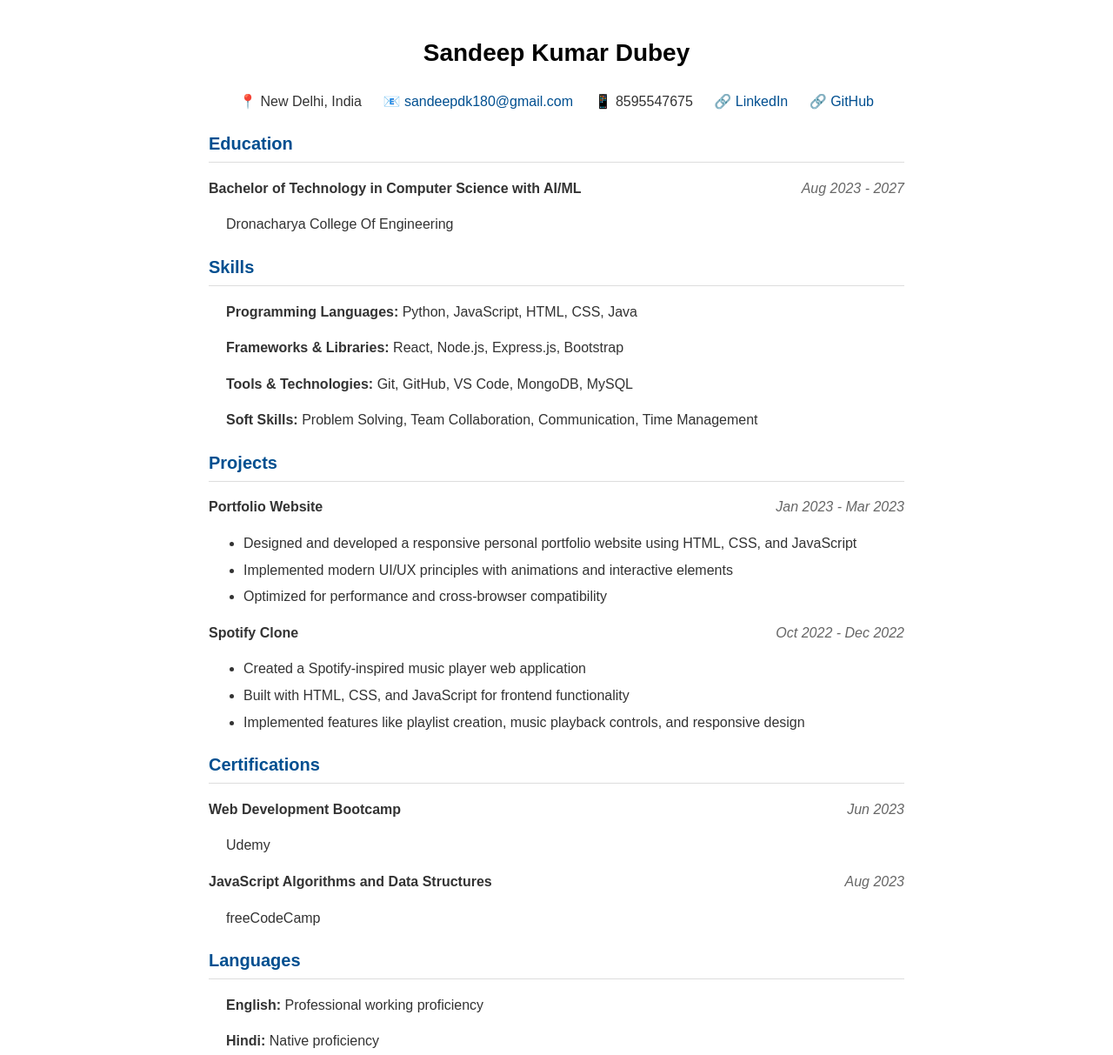
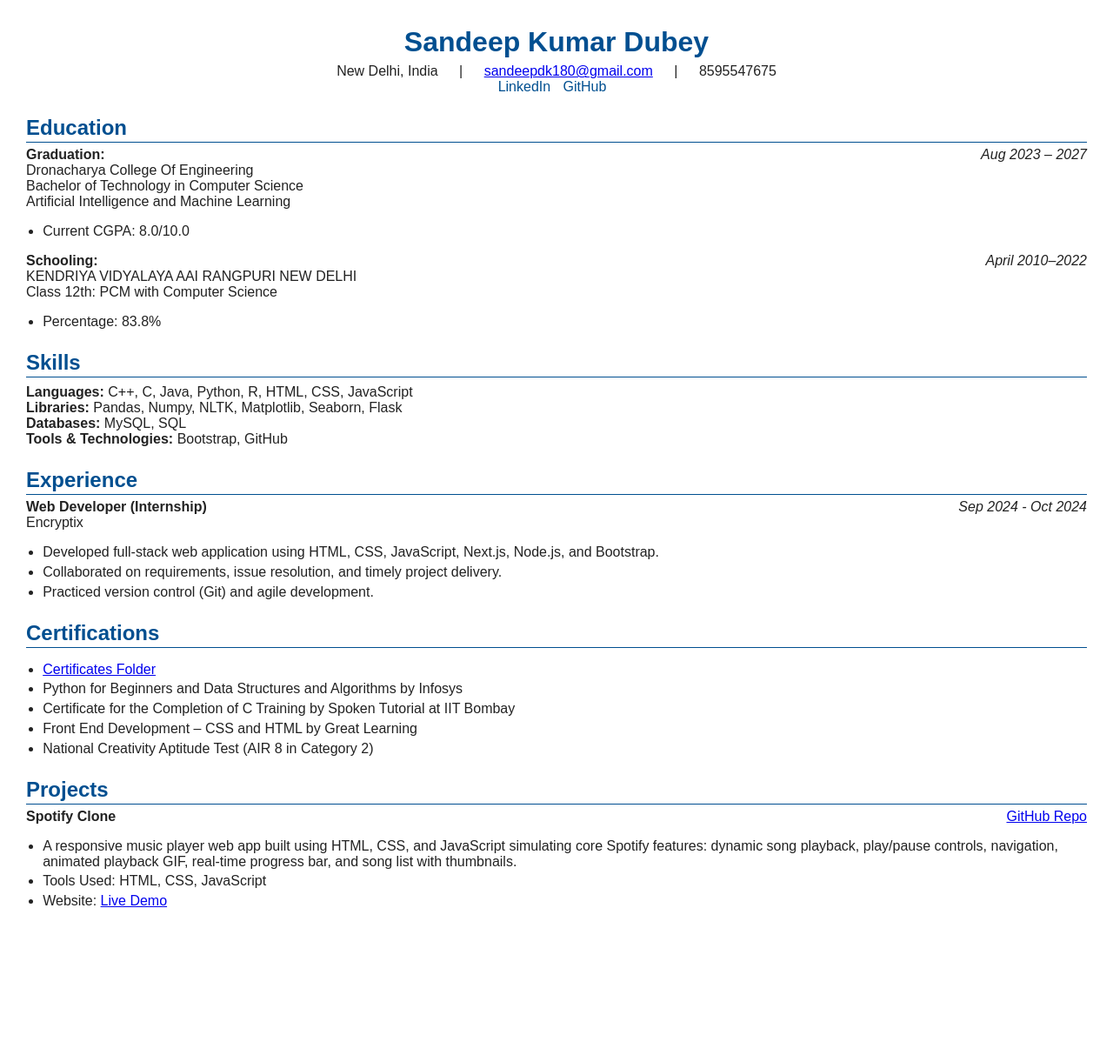
Before and after one commit to SandeepD077/portfolio, a plain HTML site: page resume/resume.html in a window 1280 px wide. Shown: the top 1213 px of the page at 87% size. After the commit the page ends 1075 px from the top, so only its background shows below. Drawn offline with Linux system fonts and the light colour scheme.

Commit message:
Update resume.html

```diff
--- a/resume/resume.html
+++ b/resume/resume.html
@@ -2,236 +2,123 @@
 <html lang="en">
 <head>
   <meta charset="UTF-8">
-    <meta name="viewport" content="width=device-width, initial-scale=1.0">
   <title>Sandeep Kumar Dubey - Resume</title>
   <style>
-        body {
-            font-family: 'Arial', sans-serif;
-            line-height: 1.6;
-            color: #333;
-            max-width: 800px;
-            margin: 0 auto;
-            padding: 20px;
-        }
-        .header {
-            text-align: center;
-            margin-bottom: 20px;
-        }
-        h1 {
-            font-size: 28px;
-            margin-bottom: 5px;
-            color: #000;
-        }
-        .contact-info {
-            margin-bottom: 20px;
-            text-align: center;
-        }
-        .contact-info span {
-            margin: 0 10px;
-        }
-        h2 {
-            font-size: 20px;
-            border-bottom: 1px solid #ddd;
-            padding-bottom: 5px;
-            margin-top: 20px;
-            color: #004F90;
-        }
-        .section {
-            margin-bottom: 20px;
-        }
-        .entry {
-            margin-bottom: 15px;
-        }
-        .entry-header {
-            display: flex;
-            justify-content: space-between;
-            margin-bottom: 5px;
-        }
-        .entry-title {
-            font-weight: bold;
-        }
-        .entry-date {
-            color: #666;
-            font-style: italic;
-        }
-        .entry-content {
-            margin-left: 20px;
-        }
-        ul {
-            padding-left: 20px;
-        }
-        li {
-            margin-bottom: 5px;
-        }
-        a {
-            color: #004F90;
-            text-decoration: none;
-        }
-        a:hover {
-            text-decoration: underline;
-        }
-        @media print {
-            body {
-                padding: 0;
-                font-size: 12px;
-            }
-            h1 {
-                font-size: 22px;
-            }
-            h2 {
-                font-size: 16px;
-            }
-            .no-print {
-                display: none;
-            }
-        }
+    body { font-family: Arial, sans-serif; margin: 30px; color: #222; }
+    h1, h2 { color: #004f90; margin-bottom: 0.2em; }
+    h2 { border-bottom: 1px solid #004f90; padding-bottom: 2px; }
+    .section { margin-bottom: 1.5em; }
+    .two-col { display: flex; justify-content: space-between; }
+    .two-col .left { font-weight: bold; }
+    ul { padding-left: 1.2em; }
+    li { margin-bottom: 0.3em; }
+    .header { text-align: center; margin-bottom: 1.5em; }
+    .header .contact span { margin: 0 10px; }
+    .links a { color: #004f90; text-decoration: none; margin-right: 10px; }
+    .skills-list { margin-top: 0.5em; }
   </style>
 </head>
 <body>
   <div class="header">
     <h1>Sandeep Kumar Dubey</h1>
+    <div class="contact">
+      <span>New Delhi, India</span>
+      <span> | </span>
+      <span><a href="mailto:sandeepdk180@gmail.com">sandeepdk180@gmail.com</a></span>
+      <span> | </span>
+      <span>8595547675</span>
     </div>
-
-    <div class="contact-info">
-        <span>📍 New Delhi, India</span>
-        <span>📧 <a href="mailto:sandeepdk180@gmail.com">sandeepdk180@gmail.com</a></span>
-        <span>📱 8595547675</span>
-        <span>🔗 <a href="https://www.linkedin.com/in/sandeep-dubey-a6a9b5289" target="_blank">LinkedIn</a></span>
-        <span>🔗 <a href="https://github.com/SandeepD077" target="_blank">GitHub</a></span>
+    <div class="links">
+      <a href="https://www.linkedin.com/in/sandeep-dubey-a6a9b5289?utm_source=share&utm_campaign=share_via&utm_content=profile&utm_medium=android_app">LinkedIn</a>
+      <a href="https://github.com/SandeepD077">GitHub</a>
+    </div>
   </div>
 
   <div class="section">
     <h2>Education</h2>
-        <div class="entry">
-            <div class="entry-header">
-                <div class="entry-title">Bachelor of Technology in Computer Science with AI/ML</div>
-                <div class="entry-date">Aug 2023 - 2027</div>
+    <div class="two-col">
+      <div>
+        <strong>Graduation:</strong><br>
+        Dronacharya College Of Engineering<br>
+        Bachelor of Technology in Computer Science<br>
+        Artificial Intelligence and Machine Learning
       </div>
-            <div class="entry-content">
-                <p>Dronacharya College Of Engineering</p>
+      <div><em>Aug 2023 – 2027</em></div>
     </div>
+    <ul>
+      <li>Current CGPA: 8.0/10.0</li>
+    </ul>
+    <div class="two-col" style="margin-top:1em;">
+      <div>
+        <strong>Schooling:</strong><br>
+        KENDRIYA VIDYALAYA AAI RANGPURI NEW DELHI<br>
+        Class 12th: PCM with Computer Science
+      </div>
+      <div><em>April 2010–2022</em></div>
+    </div>
+    <ul>
+      <li>Percentage: 83.8%</li>
+    </ul>
+  </div>
+
+  <div class="section">
+    <h2>Skills</h2>
+    <div class="skills-list">
+      <strong>Languages:</strong> C++, C, Java, Python, R, HTML, CSS, JavaScript<br>
+      <strong>Libraries:</strong> Pandas, Numpy, NLTK, Matplotlib, Seaborn, Flask<br>
+      <strong>Databases:</strong> MySQL, SQL<br>
+      <strong>Tools & Technologies:</strong> Bootstrap, GitHub
     </div>
   </div>
 
   <div class="section">
-        <h2>Skills</h2>
-        <div class="entry">
-            <div class="entry-content">
-                <p><strong>Programming Languages:</strong> Python, JavaScript, HTML, CSS, Java</p>
-                <p><strong>Frameworks & Libraries:</strong> React, Node.js, Express.js, Bootstrap</p>
-                <p><strong>Tools & Technologies:</strong> Git, GitHub, VS Code, MongoDB, MySQL</p>
-                <p><strong>Soft Skills:</strong> Problem Solving, Team Collaboration, Communication, Time Management</p>
+    <h2>Experience</h2>
+    <div class="two-col">
+      <div>
+        <strong>Web Developer (Internship)</strong><br>
+        Encryptix
       </div>
+      <div><em>Sep 2024 - Oct 2024</em></div>
     </div>
+    <ul>
+      <li>Developed full-stack web application using HTML, CSS, JavaScript, Next.js, Node.js, and Bootstrap.</li>
+      <li>Collaborated on requirements, issue resolution, and timely project delivery.</li>
+      <li>Practiced version control (Git) and agile development.</li>
+    </ul>
+  </div>
+
+  <div class="section">
+    <h2>Certifications</h2>
+    <ul>
+      <li>
+        <a href="https://drive.google.com/drive/folders/1ENIXxUvtOW3x4NJgfU1SJ5-TUoiahE24">Certificates Folder</a>
+      </li>
+      <li>Python for Beginners and Data Structures and Algorithms by Infosys</li>
+      <li>Certificate for the Completion of C Training by Spoken Tutorial at IIT Bombay</li>
+      <li>Front End Development – CSS and HTML by Great Learning</li>
+      <li>National Creativity Aptitude Test (AIR 8 in Category 2)</li>
+    </ul>
   </div>
 
   <div class="section">
     <h2>Projects</h2>
-        <div class="entry">
-            <div class="entry-header">
-                <div class="entry-title">Portfolio Website</div>
-                <div class="entry-date">Jan 2023 - Mar 2023</div>
+    <div class="two-col">
+      <div>
+        <strong>Spotify Clone</strong>
       </div>
-            <div class="entry-content">
+      <div>
+        <a href="https://github.com/SandeepD077/music_adda">GitHub Repo</a>
+      </div>
+    </div>
     <ul>
-                    <li>Designed and developed a responsive personal portfolio website using HTML, CSS, and JavaScript</li>
-                    <li>Implemented modern UI/UX principles with animations and interactive elements</li>
-                    <li>Optimized for performance and cross-browser compatibility</li>
+      <li>
+        A responsive music player web app built using HTML, CSS, and JavaScript simulating core Spotify features: dynamic song playback, play/pause controls, navigation, animated playback GIF, real-time progress bar, and song list with thumbnails.
+      </li>
+      <li>Tools Used: HTML, CSS, JavaScript</li>
+      <li>
+        Website: <a href="https://sandeepd077.github.io/music_adda/">Live Demo</a>
+      </li>
     </ul>
   </div>
-        </div>
-
-        <div class="entry">
-            <div class="entry-header">
-                <div class="entry-title">Spotify Clone</div>
-                <div class="entry-date">Oct 2022 - Dec 2022</div>
-            </div>
-            <div class="entry-content">
-                <ul>
-                    <li>Created a Spotify-inspired music player web application</li>
-                    <li>Built with HTML, CSS, and JavaScript for frontend functionality</li>
-                    <li>Implemented features like playlist creation, music playback controls, and responsive design</li>
-                </ul>
-            </div>
-        </div>
-    </div>
-
-    <div class="section">
-        <h2>Certifications</h2>
-        <div class="entry">
-            <div class="entry-header">
-                <div class="entry-title">Web Development Bootcamp</div>
-                <div class="entry-date">Jun 2023</div>
-            </div>
-            <div class="entry-content">
-                <p>Udemy</p>
-            </div>
-        </div>
-
-        <div class="entry">
-            <div class="entry-header">
-                <div class="entry-title">JavaScript Algorithms and Data Structures</div>
-                <div class="entry-date">Aug 2023</div>
-            </div>
-            <div class="entry-content">
-                <p>freeCodeCamp</p>
-            </div>
-        </div>
-    </div>
-
-    <div class="section">
-        <h2>Languages</h2>
-        <div class="entry">
-            <div class="entry-content">
-                <p><strong>English:</strong> Professional working proficiency</p>
-                <p><strong>Hindi:</strong> Native proficiency</p>
-            </div>
-        </div>
-    </div>
-
-    <div class="section">
-        <h2>Interests</h2>
-        <div class="entry">
-            <div class="entry-content">
-                <p>Web Development, Artificial Intelligence, Machine Learning, Open Source Contribution, Music</p>
-            </div>
-        </div>
-    </div>
-
-    <div class="no-print" style="text-align: center; margin-top: 30px;">
-        <a href="Sandeep_Kumar_Dubey_Resume.pdf" download style="padding: 10px 20px; background-color: #004F90; color: white; border: none; border-radius: 5px; cursor: pointer; text-decoration: none; display: inline-block; margin-right: 10px;">
-            Download PDF
-        </a>
-        <button onclick="window.print()" style="padding: 10px 20px; background-color: #666; color: white; border: none; border-radius: 5px; cursor: pointer;">
-            Print Resume
-        </button>
-        <a href="../index.html" style="padding: 10px 20px; background-color: #333; color: white; border: none; border-radius: 5px; cursor: pointer; text-decoration: none; display: inline-block; margin-left: 10px;">
-            Return to Portfolio
-        </a>
-    </div>
-
-    <script>
-        // Add a small delay before showing the print dialog to ensure the page is fully loaded
-        window.addEventListener('load', function() {
-            // Show a message to the user
-            const printMessage = document.createElement('div');
-            printMessage.style.position = 'fixed';
-            printMessage.style.top = '0';
-            printMessage.style.left = '0';
-            printMessage.style.width = '100%';
-            printMessage.style.padding = '10px';
-            printMessage.style.backgroundColor = '#004F90';
-            printMessage.style.color = 'white';
-            printMessage.style.textAlign = 'center';
-            printMessage.style.zIndex = '9999';
-            printMessage.innerHTML = 'Click "Download PDF" to download the resume directly.';
-            document.body.appendChild(printMessage);
-
-            // Hide message after 5 seconds
-            setTimeout(function() {
-                printMessage.style.display = 'none';
-            }, 5000);
-        });
-    </script>
 </body>
 </html>
```
Lines whose indentation alone changed are shown as unchanged.
